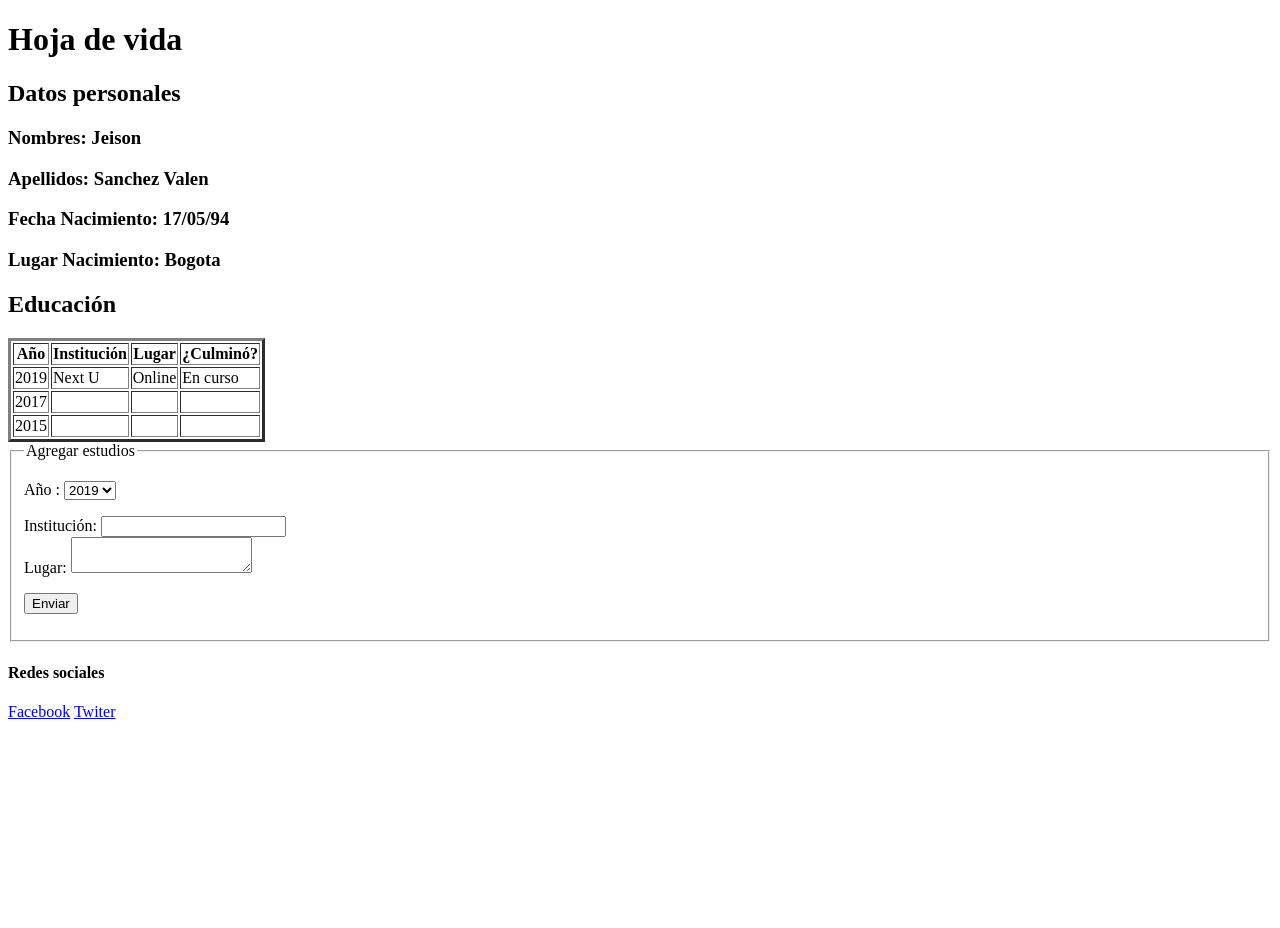
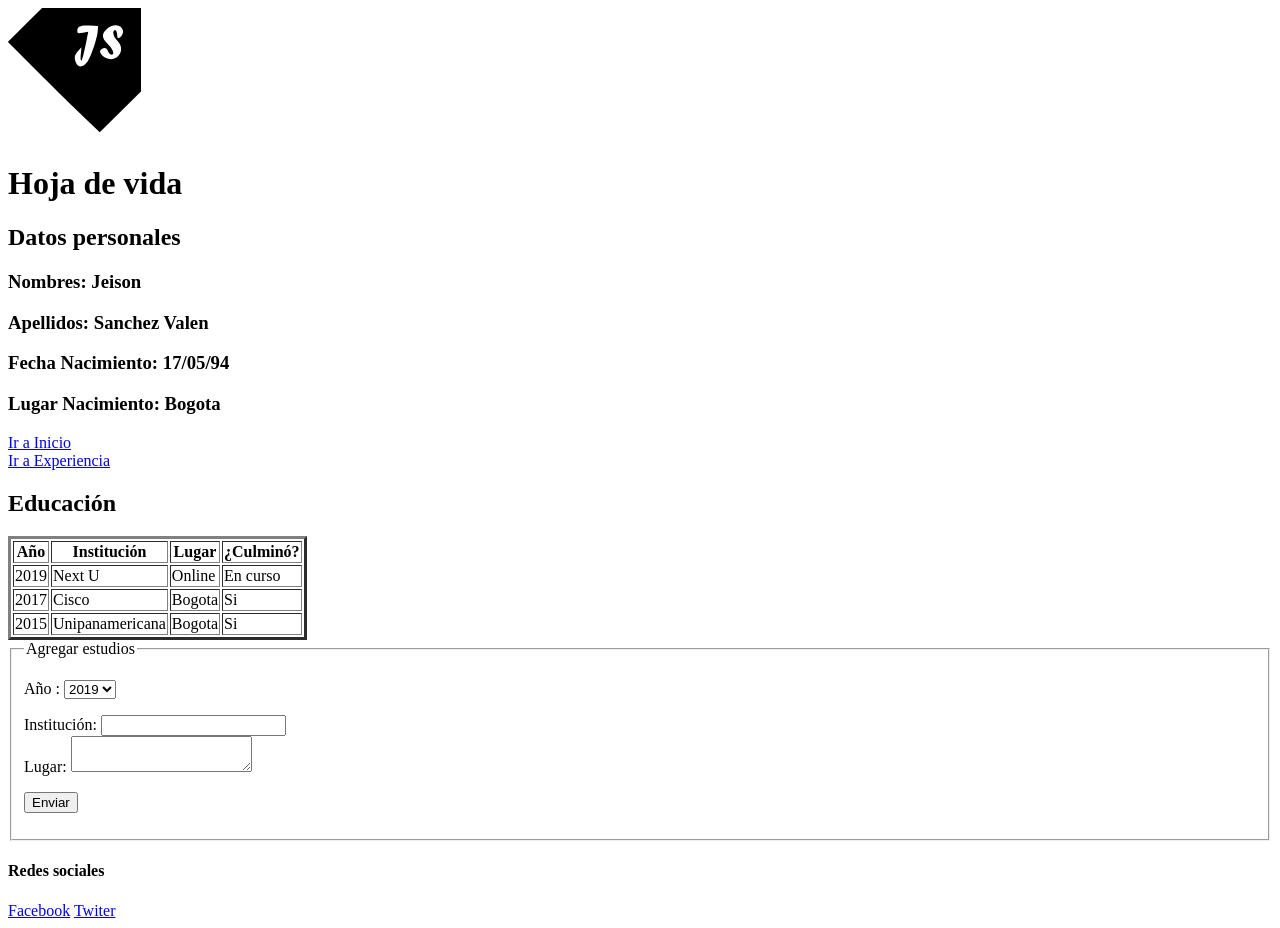
Before and after one commit to jeico189/Next-u-HojadeVida, a plain HTML site: page educacion.html in a window 1280 px wide. Before the commit the page ends 800 px from the top, so only its background shows below. Drawn offline with Linux system fonts and the light colour scheme.

Commit message:
educacion.html
Se agrega enlaces, se complementa información en educación

```diff
--- a/educacion.html
+++ b/educacion.html
@@ -4,16 +4,33 @@
 
 	<title>Hv-Educación</title>
 	 <meta charset="UTF-8">
-    <meta name="title" content="Hoja de Vida Jeison Sanchez">
+    <meta name="title" content="Educación Jeison Sanchez">
     <meta name="description" content="Educación">
-
+    <svg version="1.0" xmlns="http://www.w3.org/2000/svg"
+ width="100.000000pt" height="99.000000pt" viewBox="0 0 100.000000 99.000000"
+ preserveAspectRatio="xMidYMid meet">
+<metadata>
+Created by potrace 1.15, written by Peter Selinger 2001-2017
+</metadata>
+<g transform="translate(0.000000,99.000000) scale(0.100000,-0.100000)"
+fill="#000000" stroke="none">
+<path d="M340 1074 l-341 -338 218 -219 c120 -120 275 -272 345 -338 l126
+-120 342 337 341 338 -288 288 c-158 159 -314 312 -345 340 l-58 50 -340 -338z
+m333 -259 c-4 -52 -48 -185 -76 -227 -30 -43 -69 -49 -85 -13 -18 39 -15 61
+14 92 l25 28 -5 -53 c-3 -30 -1 -50 4 -47 8 5 23 68 45 183 l7 33 -41 -7 c-36
+-6 -41 -4 -41 13 0 34 21 44 90 41 l65 -3 -2 -40z m181 24 c11 -16 12 -27 4
+-45 -14 -30 -38 -39 -38 -15 0 29 -11 52 -21 45 -19 -11 -8 -51 21 -79 47 -45
+34 -113 -27 -136 -48 -18 -131 47 -92 72 24 15 39 10 49 -16 5 -14 16 -25 25
+-25 27 0 16 35 -25 78 -48 49 -50 74 -11 113 37 36 92 40 115 8z"/>
+</g>
+</svg>
 </head>
 <body>
 	<header>
 		<h1>Hoja de vida</h1>
-	</header>
+	</headindex.htmler>
 	<main>
-		<section>
+		<sec
 			<article> <h2>Datos personales</h2></article>
 
 				<h3> Nombres: Jeison </h3>
@@ -22,6 +39,12 @@
 				<h3> Lugar Nacimiento: Bogota</h3>
 
 		</section>
+		<section>
+		 <nav>
+      		<a href="/nextu\ProyectoHV\index.html">Ir a Inicio</a> </br>
+      		<a href="/nextu\ProyectoHV\experiencia.html">Ir a Experiencia</a>
+    	</nav>
+    </section>
 
     <section>
     	<h2> Educación</h2>
@@ -41,15 +64,15 @@
     		</tr>
     		<tr>
     			<td>2017</td>
-    			<td></td>
-    			<td></td>
-    			<td></td>
+    			<td>Cisco</td>
+    			<td>Bogota</td>
+    			<td>Si</td>
     		</tr>
     		<tr>
     			<td>2015</td>
-    			<td></td>
-    			<td></td>
-    			<td></td>
+    			<td>Unipanamericana</td>
+    			<td>Bogota</td>
+    			<td>Si</td>
     		</tr>
     	</table>
 
```
